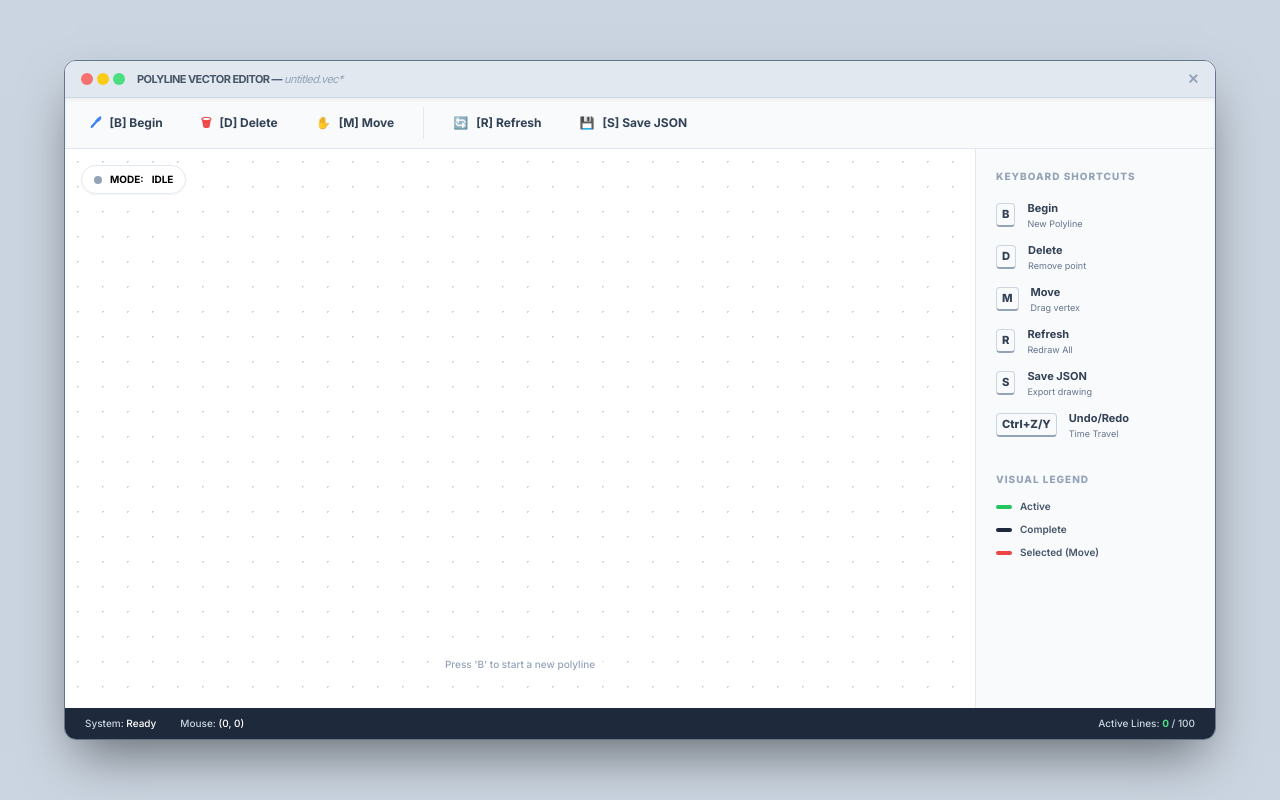
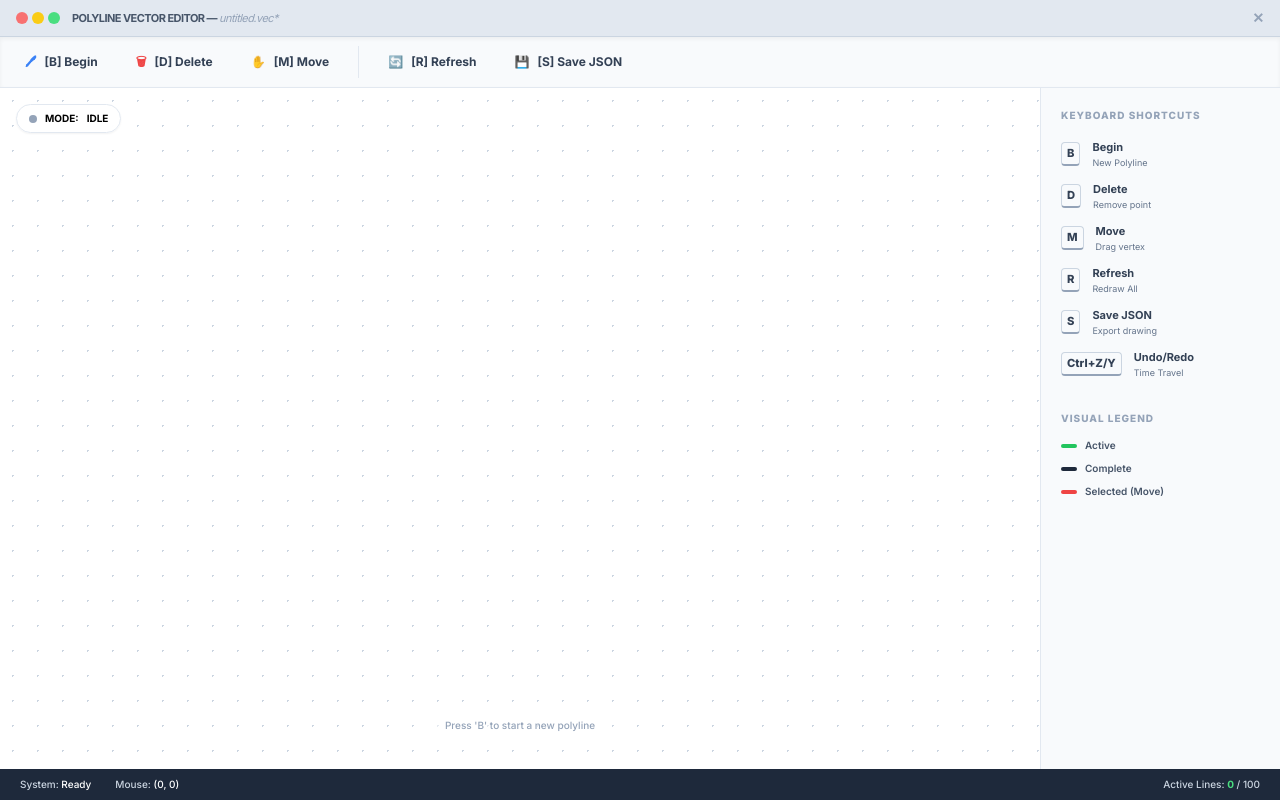
Before and after one commit to osohail2006/HCI-polyline-editor, a plain HTML site: page index.html in a window 1280 px wide. Drawn offline with nearby package versions, Linux system fonts and the light colour scheme.

Commit message:
Update body and div classes in index.html

```diff
--- a/index.html
+++ b/index.html
@@ -49,9 +49,9 @@
         }
     </style>
 </head>
-<body class="h-screen flex items-center justify-center p-6">
+<body class="h-screen w-screen overflow-hidden">
 
-    <div class="window-frame w-full max-w-6xl h-[85vh] bg-white rounded-xl flex flex-col overflow-hidden">
+    <div class="w-full h-full bg-white flex flex-col overflow-hidden">
 
         <!-- Header / Title Bar -->
         <div class="bg-slate-200 px-4 py-2 border-b border-slate-300 flex justify-between items-center">
```
